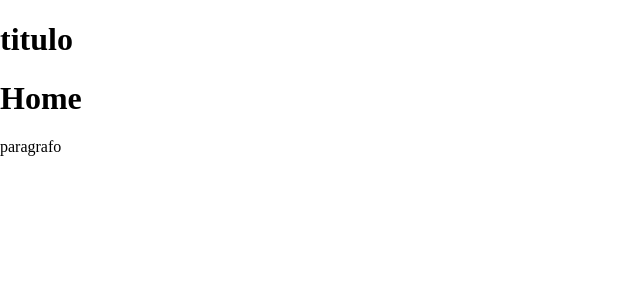
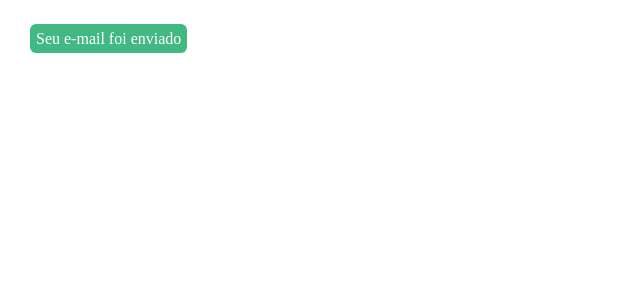
Before and after one commit to Wallacebarros/VUEJS, a Vue app in the folder myapp/: page / in a window 1280 px wide. Shown: the top 300 px of the page, without its empty margins (0-640 px from the left). Built offline with nearby package versions, Linux system fonts and the light colour scheme.

Commit message:
apredendo sobre props

```diff
--- a/myapp/src/App.vue
+++ b/myapp/src/App.vue
@@ -1,19 +1,17 @@
 <template>
-  <MyHeader>
-    <template v-slot:title>
-      <h1>titulo</h1>
-    </template>
-    <h1>Home</h1>
-    <p>paragrafo</p>
-  </MyHeader>
+  <BaseAlert variant="success">
+    Seu e-mail foi enviado
+  </BaseAlert>
 </template>
 
 <script>
-  import MyHeader from './components/MyHeader.vue'
+  import BaseAlert from './components/BaseAlert.vue'
 
   export default {
     name:'App',
-    components:{ MyHeader }
+    components:{
+      BaseAlert
+    }
   }
 </script>
 
@@ -21,4 +19,8 @@
   body{
     margin: 0px;
   }
+  #app {
+    margin-left: 30px;
+    margin-top: 30px;
+  }
 </style>
--- /dev/null
+++ b/myapp/src/components/BaseAlert.vue
@@ -0,0 +1,32 @@
+<template>
+  <span :class="`alert ${getVariant}`">
+    <slot/>
+  </span>
+</template>
+
+<script>
+  export default {
+    props:['variant'],
+    computed: {
+      getVariant() {
+        return this.variant ? `alert--${this.variant}` : '';
+      }
+    },
+  }
+</script>
+
+<style>
+  .alert {
+    padding: 6px;
+    border-radius: 6px;
+    background-color: #ddd;
+  }
+  .alert--success {
+    background-color: #42b983;
+    color: #fff;
+  }
+  .alert--failed {
+    background-color: red;
+    color: #fff;
+  }
+</style>
```
